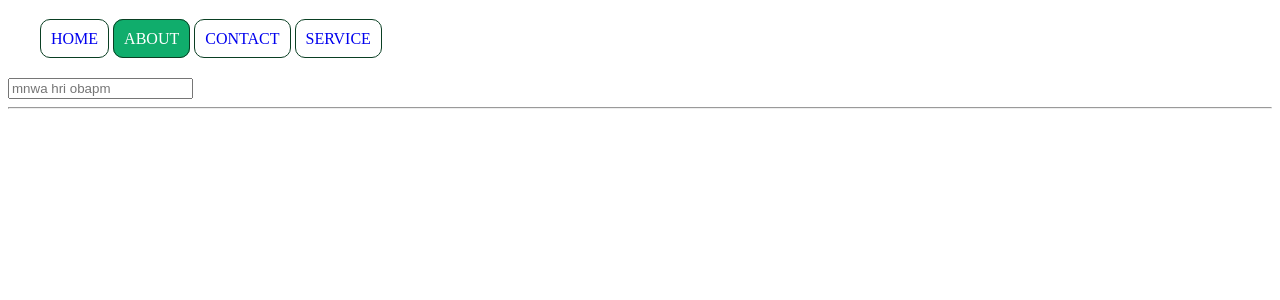
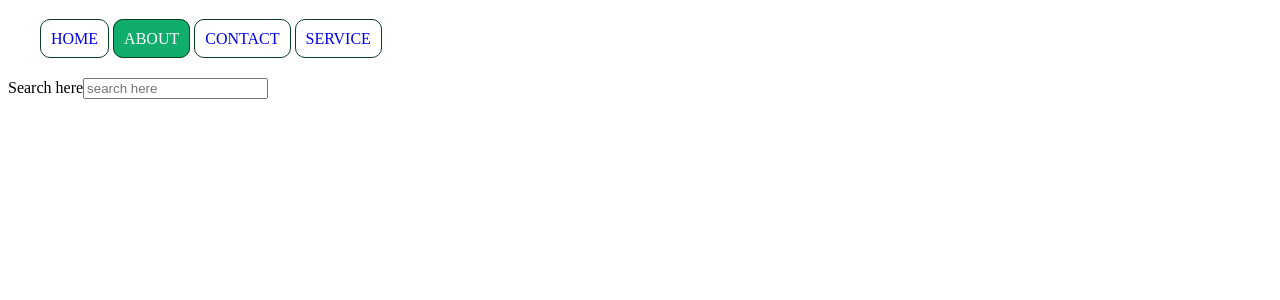
Before and after one commit to MadhushanTharanga/angular-test-project, an Angular app: page /about in a window 1280 px wide. Shown: the top 300 px of the page. Built offline with nearby package versions, Linux system fonts and the light colour scheme.

Commit message:
updated!!

```diff
--- a/src/app/components/about/about.component.html
+++ b/src/app/components/about/about.component.html
@@ -1,3 +1,4 @@
-<input type="text" name="" id="" placeholder="mnwa hri obapm" [(ngModel)]="text" >
-<hr>
-{{text}}
+<div>
+  <label for="idSearch">Search here</label>
+  <input type="text" id="idSearch" [formControl]="searchText" placeholder="search here">
+</div>
--- a/src/app/components/about/about.component.ts
+++ b/src/app/components/about/about.component.ts
@@ -1,15 +1,29 @@
-import { Component } from '@angular/core';
-import {FormsModule} from "@angular/forms";
+import {Component, OnInit} from '@angular/core';
+import {FormControl, FormsModule, ReactiveFormsModule} from "@angular/forms";
+import {Observable} from "rxjs";
+import {response} from "express";
+import {log} from "util";
 
 @Component({
   selector: 'app-about',
   standalone: true,
   imports: [
-    FormsModule
+    FormsModule,
+    ReactiveFormsModule
   ],
   templateUrl: './about.component.html',
   styleUrl: './about.component.scss'
 })
-export class AboutComponent {
-  text='';
+export class AboutComponent implements   OnInit{
+  searchText = new FormControl();
+  ngOnInit(): void {
+    // this.searchText.valueChanges.subscribe((value)=>{
+    //   console.log(`will make the request [${value}`)
+    // })
+
+    this.searchText.valueChanges.pipe(
+
+    )
+  }
+
 }
```
